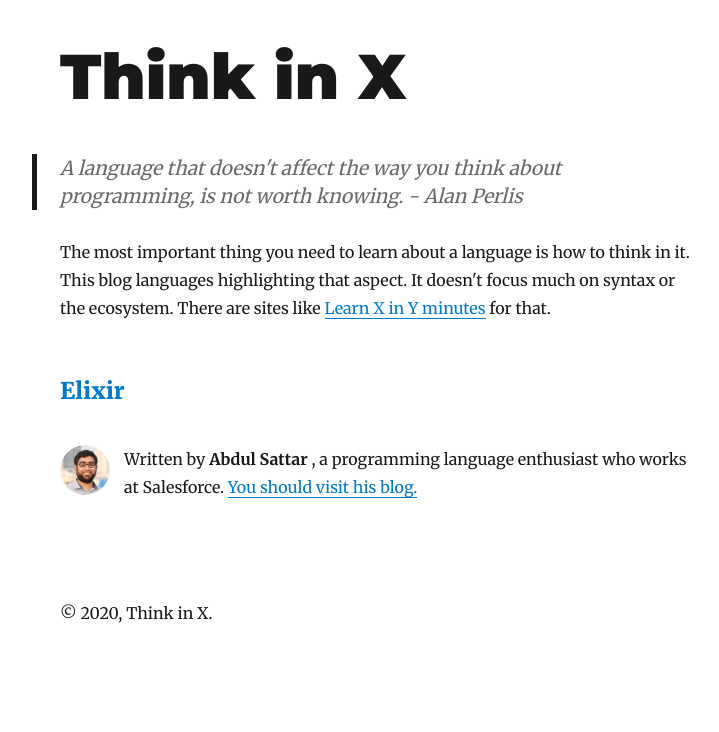
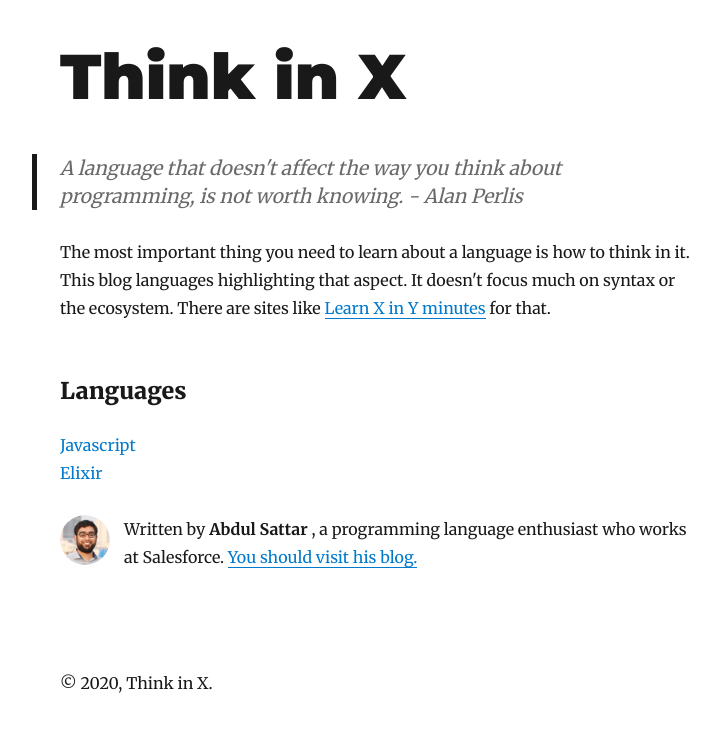
Before and after one commit to abdulsattar/thinkinx, a Gatsby site: page / in a window 1280 px wide. Shown: the whole page, without its empty margins (265-984 px from the left). Built offline with nearby package versions, Linux system fonts and the light colour scheme; Gatsby itself is replaced by a stand-in of ours; some packages are replaced by stand-ins of ours.

Commit message:
Redesign Home

```diff
--- a/content/blog/elixir/index.md
+++ b/content/blog/elixir/index.md
@@ -1,6 +1,5 @@
 ---
 title: Elixir
-date: "2015-05-01T22:12:03.284Z"
 description: "Hello World"
 ---
 
--- /dev/null
+++ b/content/blog/javascript/index.md
@@ -0,0 +1,4 @@
+---
+title: Javascript
+description: "Hello World"
+---
--- a/gatsby-node.js
+++ b/gatsby-node.js
@@ -9,7 +9,7 @@ exports.createPages = async ({ graphql, actions }) => {
     `
       {
         allMarkdownRemark(
-          sort: { fields: [frontmatter___date], order: DESC }
+          sort: { fields: [frontmatter___title], order: DESC }
           limit: 1000
         ) {
           edges {
--- a/src/pages/index.js
+++ b/src/pages/index.js
@@ -4,7 +4,6 @@ import { Link, graphql } from "gatsby"
 import Bio from "../components/bio"
 import Layout from "../components/layout"
 import SEO from "../components/seo"
-import { rhythm } from "../utils/typography"
 
 const BlogIndex = ({ data, location }) => {
   const siteTitle = data.site.siteMetadata.title
@@ -25,24 +24,20 @@ const BlogIndex = ({ data, location }) => {
         <a href="https://learnxinyminutes.com">Learn X in Y minutes</a> for
         that.
       </p>
+      <h3>Languages</h3>
+      <p>
         {posts.map(({ node }) => {
           const title = node.frontmatter.title || node.fields.slug
           return (
-          <article key={node.fields.slug}>
-            <header>
-              <h3
-                style={{
-                  marginBottom: rhythm(1.5),
-                }}
-              >
+            <React.Fragment key={node.fields.slug}>
               <Link style={{ boxShadow: `none` }} to={node.fields.slug}>
                 {title}
               </Link>
-              </h3>
-            </header>
-          </article>
+              <br />
+            </React.Fragment>
           )
         })}
+      </p>
       <Bio />
     </Layout>
   )
@@ -57,7 +52,7 @@ export const pageQuery = graphql`
         title
       }
     }
-    allMarkdownRemark(sort: { fields: [frontmatter___date], order: DESC }) {
+    allMarkdownRemark(sort: { fields: [frontmatter___title], order: DESC }) {
       edges {
         node {
           excerpt
@@ -65,7 +60,6 @@ export const pageQuery = graphql`
             slug
           }
           frontmatter {
-            date(formatString: "MMMM DD, YYYY")
             title
             description
           }
--- a/src/templates/blog-post.js
+++ b/src/templates/blog-post.js
@@ -84,7 +84,6 @@ export const pageQuery = graphql`
       html
       frontmatter {
         title
-        date(formatString: "MMMM DD, YYYY")
         description
       }
     }
```
Lines whose indentation alone changed are shown as unchanged.
